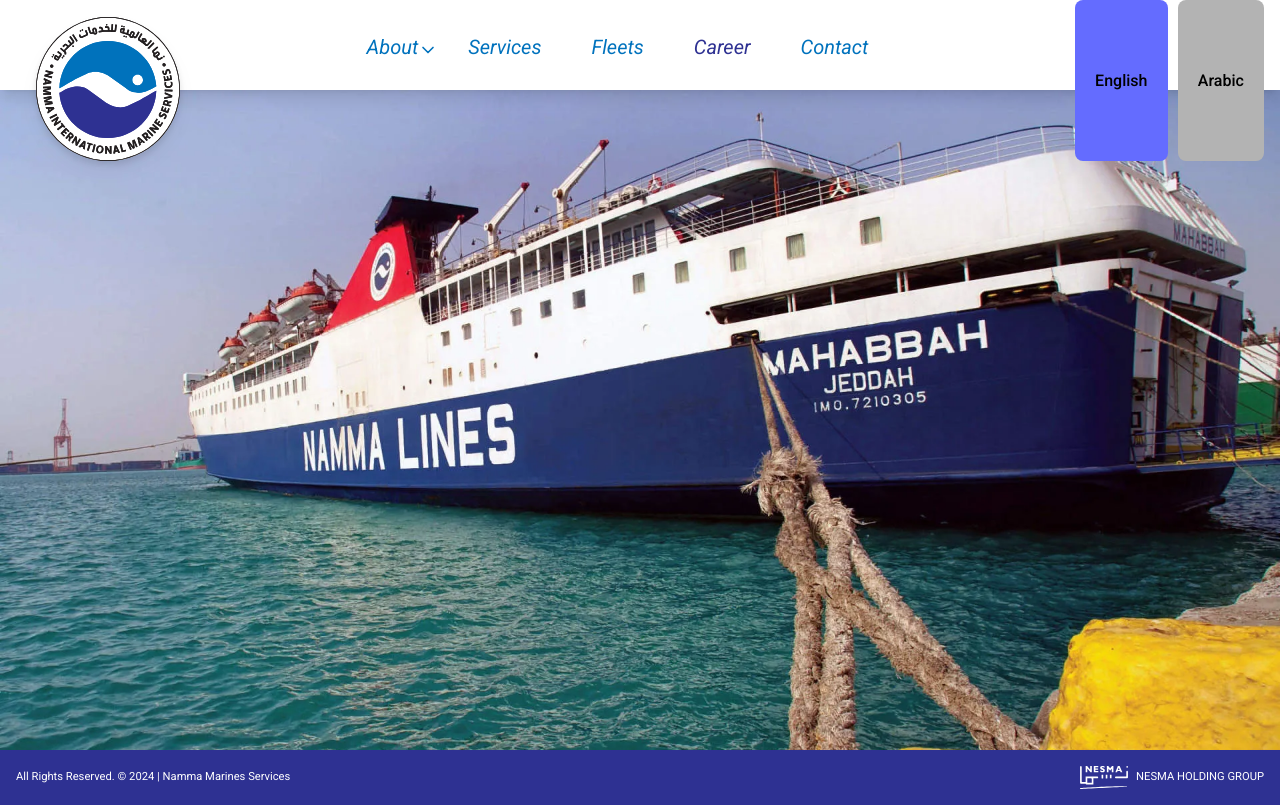
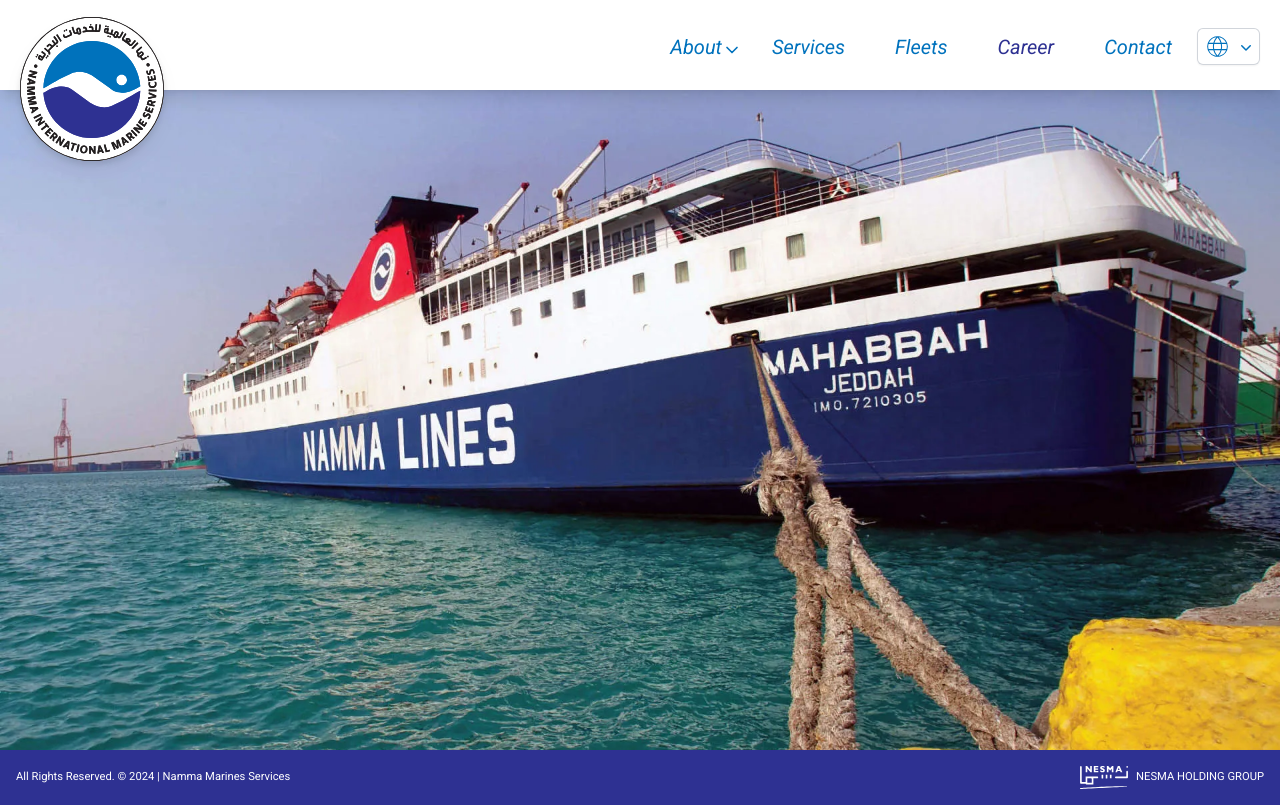
Before and after one commit to hassanidris/namma_marines, a React (Vite) app: page / in a window 1280 px wide. Built offline with nearby package versions, Linux system fonts and the light colour scheme.

Commit message:
fixing language button

```diff
--- a/src/components/LanguageSelector.jsx
+++ b/src/components/LanguageSelector.jsx
@@ -2,9 +2,17 @@
 import { useTranslation } from "react-i18next";
 import { CiGlobe } from "react-icons/ci";
 
+import { Fragment } from "react";
+import { Menu, Transition } from "@headlessui/react";
+import { ChevronDownIcon, GlobeAltIcon } from "@heroicons/react/20/solid";
+
+function classNames(...classes) {
+  return classes.filter(Boolean).join(" ");
+}
+
 const languages = [
   { code: "en", lang: "English" },
-  { code: "ar", lang: "Arabic" },
+  { code: "ar", lang: "العربية" },
 ];
 
 const LanguageSelector = () => {
@@ -18,19 +26,65 @@
   }, [i18n, i18n.language]);
 
   return (
-    <div className="btn-container">
+    // <div className="btn-container">
+    //   {languages.map((lng) => {
+    //     return (
+    //       <button
+    //         className={lng.code === i18n.language ? "selected" : ""}
+    //         key={lng.code}
+    //         onClick={() => changeLanguage(lng.code)}
+    //       >
+    //         {lng.lang}
+    //       </button>
+    //     );
+    //   })}
+    // </div>
+
+    <Menu as="div" className="relative inline-block text-left">
+      <div>
+        <Menu.Button className="inline-flex w-full justify-center items-center gap-x-1.5 rounded-md bg-white px-2 py-1.5 text-sm font-semibold text-accent shadow-sm ring-1 ring-inset ring-gray-300 hover:bg-gray-50">
+          <CiGlobe size={25} />
+          <ChevronDownIcon
+            className="-mr-1 h-5 w-5 text-accent"
+            aria-hidden="true"
+          />
+        </Menu.Button>
+      </div>
+
+      <Transition
+        as={Fragment}
+        enter="transition ease-out duration-100"
+        enterFrom="transform opacity-0 scale-95"
+        enterTo="transform opacity-100 scale-100"
+        leave="transition ease-in duration-75"
+        leaveFrom="transform opacity-100 scale-100"
+        leaveTo="transform opacity-0 scale-95"
+      >
+        <Menu.Items className="absolute right-0 z-10 mt-1 rounded-md bg-white shadow-lg ring-1 ring-accent ring-opacity-5 focus:outline-none">
+          <div className="py-1">
             {languages.map((lng) => {
               return (
-          <button
-            className={lng.code === i18n.language ? "selected" : ""}
-            key={lng.code}
+                <Menu.Item key={lng.code}>
+                  {({ active }) => (
+                    <a
+                      href="#"
+                      className={` p-3 block text-sm ${
+                        lng.code === i18n.language
+                          ? "bg-gray-100 text-primary"
+                          : "text-accent "
+                      }`}
                       onClick={() => changeLanguage(lng.code)}
                     >
                       {lng.lang}
-          </button>
+                    </a>
+                  )}
+                </Menu.Item>
               );
             })}
           </div>
+        </Menu.Items>
+      </Transition>
+    </Menu>
   );
 };
 
--- a/src/components/Navbar.jsx
+++ b/src/components/Navbar.jsx
@@ -37,7 +37,7 @@
   }
 
   return (
-    <header className="header__middle bg-white  h-[90px] flex items-center justify-between shadow-lg sticky top-0 px-4">
+    <header className="header__middle bg-white  h-[90px] flex items-center justify-between shadow-lg sticky top-0">
       <div className="container max-w-[1290px] w-full m-auto flex justify-between items-center">
         <div className="left relative flex justify-between w-full">
           {/* Add Logo  */}
@@ -160,10 +160,12 @@
                     {t("contact")}{" "}
                   </NavLink>{" "}
                 </li>
+                <li className="text-center flex justify-center items-center">
+                  <LanguageSelector />
+                </li>
               </ul>
             </nav>
           </div>
-          <LanguageSelector />
         </div>
       </div>
     </header>
```
Lines whose indentation alone changed are shown as unchanged.
